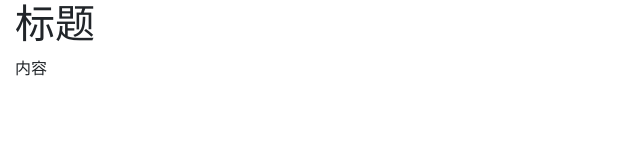
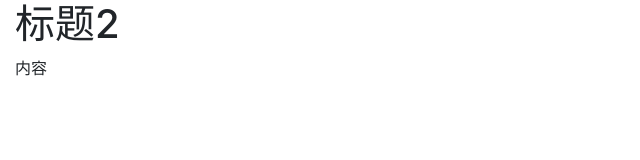
Before and after one commit to zangji6253/jblog, a plain HTML site: page src/main/resources/templates/index.html in a window 1280 px wide. Shown: the full height of the page, 0-640 px from the left. Drawn offline with nearby package versions, Linux system fonts and the light colour scheme.

```diff
--- a/src/main/resources/templates/index.html
+++ b/src/main/resources/templates/index.html
@@ -24,7 +24,7 @@
 <div class="container-fluid">
     <div id="flex">
         <div id="left">
-            <h1>标题</h1>
+            <h1>标题2</h1>
             <p>
                 内容
             </p>
```
Also changed, not shown: 1 other file.
